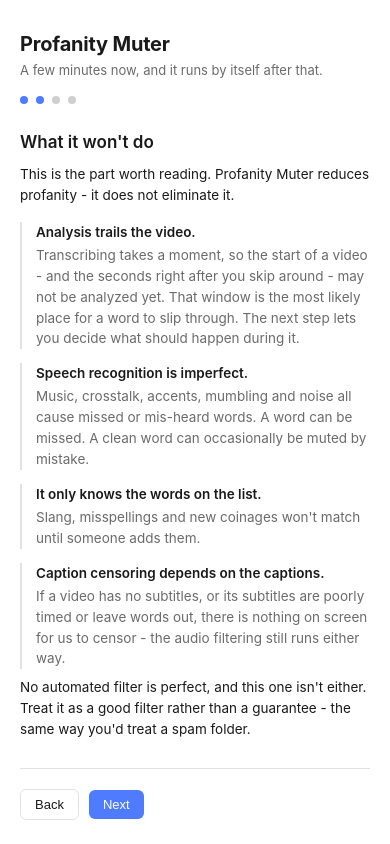
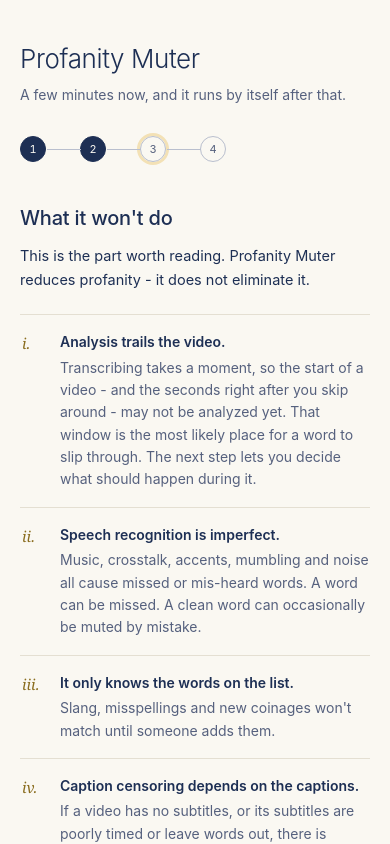
Before and after one commit to profanity-muter/profanity-muter, a website with bundled scripts: page extension/onboarding/onboarding.html in a window 390 px wide. Both pictures are taken after a click on the button "Next". Shown: the top 844 px of the page. Built offline with nearby package versions, Linux system fonts and the light colour scheme; some packages are replaced by stand-ins of ours.

Commit message:
onboarding: image-free navy/gold identity restyle; limits list gains livestream/off-platform and breakage notes

```diff
--- a/extension/onboarding/onboarding.css
+++ b/extension/onboarding/onboarding.css
@@ -1,75 +1,146 @@
 /* onboarding/onboarding.css
-   Loaded AFTER popup/popup.css, which supplies every design token and
-   every control style (switches, radios, buttons, inputs, hints). This
-   file does exactly two things: undo the popup's fixed 320px body width,
-   and lay out a full page. Anything that styles a CONTROL belongs in
-   popup.css so both surfaces get it.
+   Loaded AFTER popup/popup.css, which supplies control behavior styles.
+   This file is the shared FULL-PAGE SHELL for every extension page
+   (report/report.html loads it too) and carries the extension-page
+   visual identity: ink-on-paper, navy #1d2f54 and gold #e8c46c drawn
+   directly from the product mark. Image-free by design; the craft is
+   type, rhythm, and restraint.
 
-   Despite the name, this is the shared FULL-PAGE SHELL for every
-   extension page, not just onboarding - report/report.html loads it too
-   and uses the same .ob-page / .ob-field / .ob-ack scaffolding. Kept
-   under this name rather than renamed to avoid churning a working file
-   for cosmetics; if a third page appears, rename it then. */
+   Contract kept from the previous version: every class the pages and
+   the verify harness rely on (.ob-page, .ob-field, .ob-ack, .ob-dots,
+   .pm-hidden and all control classes) keeps its name and behavior;
+   only presentation changed. */
+
+:root {
+  --ink: #1d2f54;
+  --ink-60: #56617e;
+  --ink-30: #b9bfce;
+  --gold: #e8c46c;
+  --gold-deep: #8a6d1f;
+  --paper: #faf8f2;
+  --paper-raised: #ffffff;
+  --hairline: #e4dfd2;
+}
+
+[data-theme="dark"] {
+  --ink: #eae6da;
+  --ink-60: #a8a99f;
+  --ink-30: #4d5468;
+  --gold: #e8c46c;
+  --gold-deep: #e8c46c;
+  --paper: #16223d;
+  --paper-raised: #1d2f54;
+  --hairline: #2b3a5e;
+}
 
 body {
-  /* popup.css pins this to the popup's 320px. */
   width: auto;
   min-height: 100vh;
-  padding: 32px 20px 64px;
+  padding: 0;
+  background: var(--paper);
+  color: var(--ink);
+  font-family: -apple-system, BlinkMacSystemFont, "Segoe UI", sans-serif;
+  -webkit-font-smoothing: antialiased;
 }
 
 .ob-page {
-  max-width: 620px;
+  max-width: 560px;
   margin: 0 auto;
+  padding: 72px 28px 88px;
 }
 
+/* ---- Header: mark, quiet wordmark, progress rail -------------------- */
+
 .ob-header {
-  margin-bottom: 28px;
+  margin-bottom: 44px;
 }
 
 .ob-title {
   margin: 0;
+  font-size: 32px;
+  font-weight: 350;
+  letter-spacing: -0.015em;
+  line-height: 1.15;
+}
+
+.ob-subtitle {
+  margin: 10px 0 0;
+  font-size: 14px;
+  line-height: 1.6;
+  color: var(--ink-60);
+  max-width: 46ch;
+}
+
+/* Progress: a hairline rail with numbered stations. Same four .ob-dot
+   elements; numerals come from a CSS counter so the markup is unchanged. */
+.ob-dots {
+  display: flex;
+  align-items: center;
+  gap: 0;
+  margin-top: 30px;
+  counter-reset: station;
+}
+
+.ob-dot {
+  counter-increment: station;
+  width: 26px;
+  height: 26px;
+  border-radius: 50%;
+  background: none;
+  border: 1px solid var(--ink-30);
+  color: var(--ink-60);
+  display: flex;
+  align-items: center;
+  justify-content: center;
+  font-size: 11px;
+  font-variant-numeric: tabular-nums;
+  transition: border-color 150ms ease, color 150ms ease, background 150ms ease;
+}
+
+.ob-dot::before {
+  content: counter(station);
+}
+
+.ob-dot + .ob-dot {
+  margin-left: 34px;
+  position: relative;
+}
+
+.ob-dot + .ob-dot::after {
+  content: "";
+  position: absolute;
+  right: 100%;
+  top: 50%;
+  width: 34px;
+  height: 1px;
+  background: var(--ink-30);
+}
+
+.ob-dot--done {
+  background: var(--ink);
+  border-color: var(--ink);
+  color: var(--paper);
+}
+
+.ob-dot--done:last-of-type,
+.ob-dot--done + .ob-dot:not(.ob-dot--done) {
+  box-shadow: 0 0 0 3px color-mix(in srgb, var(--gold) 45%, transparent);
+}
+
+/* ---- Step body ------------------------------------------------------ */
+
+.ob-step-title {
+  margin: 0 0 14px;
   font-size: 20px;
-  font-weight: 650;
+  font-weight: 550;
   letter-spacing: -0.01em;
 }
 
-.ob-subtitle {
-  margin: 6px 0 0;
-  font-size: 13px;
-  color: var(--pm-muted);
-}
-
-/* Progress dots. Filled = done or current, hollow = ahead. */
-.ob-dots {
-  display: flex;
-  gap: 8px;
-  margin-top: 18px;
-}
-
-.ob-dot {
-  width: 8px;
-  height: 8px;
-  border-radius: 50%;
-  background: var(--pm-track-off);
-  transition: background 120ms ease;
-}
-
-.ob-dot--done {
-  background: var(--pm-accent);
-}
-
-.ob-step-title {
-  margin: 0 0 12px;
-  font-size: 17px;
-  font-weight: 620;
-}
-
 .ob-lede {
-  margin: 0 0 16px;
-  font-size: 13.5px;
-  line-height: 1.55;
-  color: var(--pm-fg);
+  margin: 0 0 22px;
+  font-size: 14.5px;
+  line-height: 1.65;
+  max-width: 50ch;
 }
 
 .ob-list {
@@ -78,39 +149,100 @@ body {
   list-style: none;
   display: flex;
   flex-direction: column;
-  gap: 14px;
+  gap: 0;
+  counter-reset: point;
 }
 
 .ob-list li {
-  font-size: 13.5px;
-  line-height: 1.55;
-  color: var(--pm-muted);
-  padding-left: 14px;
-  border-left: 2px solid var(--pm-border);
+  counter-increment: point;
+  font-size: 14px;
+  line-height: 1.6;
+  color: var(--ink-60);
+  padding: 16px 0 16px 40px;
+  border-top: 1px solid var(--hairline);
+  position: relative;
+}
+
+.ob-list li:last-child {
+  border-bottom: 1px solid var(--hairline);
+}
+
+.ob-list li::before {
+  content: counter(point, lower-roman) ".";
+  position: absolute;
+  left: 2px;
+  top: 16px;
+  font-style: italic;
+  font-family: Georgia, "Times New Roman", serif;
+  font-size: 15px;
+  color: var(--gold-deep);
+  min-width: 28px;
 }
 
 .ob-list strong {
-  color: var(--pm-fg);
-  font-weight: 600;
+  color: var(--ink);
+  font-weight: 570;
   display: block;
-  margin-bottom: 2px;
+  margin-bottom: 3px;
 }
 
-/* One settings block on the setup step. */
+/* ---- Settings blocks ------------------------------------------------ */
+
 .ob-field {
-  padding: 18px 0;
-  border-top: 1px solid var(--pm-border);
+  padding: 22px 0;
+  border-top: 1px solid var(--hairline);
   display: flex;
   flex-direction: column;
   gap: 10px;
 }
 
+.ob-field .pm-label {
+  font-size: 12px;
+  font-weight: 600;
+  letter-spacing: 0.1em;
+  text-transform: uppercase;
+  color: var(--ink-60);
+}
+
 .ob-field .pm-hint {
   margin: 0;
+  color: var(--ink-60);
+  font-size: 13px;
+  line-height: 1.6;
 }
 
 .ob-field .pm-button {
   align-self: flex-start;
+}
+
+/* Radios: full-width quiet rows; selection is an ink ring, the current
+   choice's title carries a small gold tick drawn with a border, not an
+   icon font. */
+.pm-radio-group--stacked .pm-radio-label--stacked {
+  border: 1px solid var(--hairline);
+  border-radius: 6px;
+  padding: 14px 16px;
+  background: var(--paper-raised);
+  transition: border-color 120ms ease;
+}
+
+.pm-radio-group--stacked .pm-radio-label--stacked:hover {
+  border-color: var(--ink-30);
+}
+
+.pm-radio-group--stacked .pm-radio-label--stacked:has(input:checked) {
+  border-color: var(--ink);
+  box-shadow: inset 3px 0 0 var(--gold);
+}
+
+.pm-radio-title {
+  font-weight: 570;
+  color: var(--ink);
+}
+
+.pm-radio-desc {
+  color: var(--ink-60);
+  line-height: 1.55;
 }
 
 .ob-locked,
@@ -121,9 +253,10 @@ body {
 }
 
 .ob-locked {
-  padding: 12px;
-  border: 1px solid var(--pm-border);
-  border-radius: 8px;
+  padding: 14px 16px;
+  border: 1px solid var(--hairline);
+  border-radius: 6px;
+  background: var(--paper-raised);
   margin-bottom: 4px;
 }
 
@@ -132,47 +265,91 @@ body {
   align-self: flex-start;
 }
 
-/* The acknowledgment gate. Given real weight on the page - it is the one
-   thing on this screen, and it is a decision, not a formality. */
+/* ---- The acknowledgment gate ---------------------------------------
+   Inverse panel: the one signed decision on the page reads as a
+   document, ink field with paper text, gold rule above. */
 .ob-ack {
   display: flex;
-  gap: 12px;
+  gap: 14px;
   align-items: flex-start;
-  padding: 16px;
-  border: 1px solid var(--pm-border);
-  border-radius: 10px;
-  font-size: 13.5px;
-  line-height: 1.55;
+  padding: 22px 24px;
+  border: none;
+  border-top: 2px solid var(--gold);
+  border-radius: 4px;
+  background: var(--ink);
+  color: var(--paper);
+  font-size: 14px;
+  line-height: 1.65;
   cursor: pointer;
 }
 
+[data-theme="dark"] .ob-ack {
+  background: var(--paper-raised);
+  color: var(--ink);
+}
+
 .ob-ack input {
-  margin: 2px 0 0;
-  width: 16px;
-  height: 16px;
+  margin: 3px 0 0;
+  width: 17px;
+  height: 17px;
   flex: 0 0 auto;
-  accent-color: var(--pm-accent);
+  accent-color: var(--gold);
 }
+
+/* ---- Navigation ----------------------------------------------------- */
 
 .ob-nav {
   display: flex;
   align-items: center;
-  gap: 10px;
-  margin-top: 28px;
-  padding-top: 20px;
-  border-top: 1px solid var(--pm-border);
+  gap: 12px;
+  margin-top: 36px;
+  padding-top: 24px;
+  border-top: 1px solid var(--hairline);
 }
 
-/* ---- Report a problem page (report/report.html) --------------------------
-   That page reuses this file as the shared extension-page shell (body
-   width, .ob-page, .ob-field, .ob-ack); only what is specific to it lives
-   below. */
+.ob-nav .pm-button {
+  background: var(--ink);
+  color: var(--paper);
+  border: none;
+  border-radius: 4px;
+  padding: 11px 26px;
+  font-size: 14px;
+  font-weight: 550;
+  letter-spacing: 0.01em;
+}
+
+.ob-nav .pm-button:hover {
+  background: color-mix(in srgb, var(--ink) 88%, var(--gold));
+}
+
+.ob-nav .pm-button--secondary {
+  background: none;
+  color: var(--ink-60);
+  border: none;
+  padding: 11px 10px;
+}
+
+.ob-nav .pm-button--secondary:hover {
+  color: var(--ink);
+  background: none;
+}
+
+.pm-button:focus-visible,
+.pm-link-button:focus-visible,
+.ob-ack input:focus-visible,
+input:focus-visible {
+  outline: 2px solid var(--gold-deep);
+  outline-offset: 2px;
+}
+
+/* ---- Report a problem page ------------------------------------------ */
+
 .rp-consent-detail {
   display: block;
   margin-top: 4px;
   font-size: 12.5px;
-  line-height: 1.5;
-  color: var(--pm-muted);
+  line-height: 1.55;
+  color: var(--ink-60);
 }
 
 .rp-actions {
@@ -186,9 +363,10 @@ body {
   flex-direction: column;
   align-items: flex-start;
   gap: 8px;
-  padding: 12px;
-  border: 1px solid var(--pm-border);
-  border-radius: 8px;
+  padding: 14px 16px;
+  border: 1px solid var(--hairline);
+  border-radius: 6px;
+  background: var(--paper-raised);
 }
 
 .rp-done .pm-hint {
@@ -198,4 +376,14 @@ body {
 .rp-email {
   font-family: ui-monospace, SFMono-Regular, Menlo, Consolas, monospace;
   font-size: 12px;
+  color: var(--gold-deep);
 }
+
+@media (max-width: 480px) {
+  .ob-page {
+    padding: 44px 20px 64px;
+  }
+  .ob-title {
+    font-size: 26px;
+  }
+}
--- a/extension/onboarding/onboarding.html
+++ b/extension/onboarding/onboarding.html
@@ -90,6 +90,19 @@
           If a video has no subtitles, or its subtitles are poorly timed or
           leave words out, there is nothing on screen for us to censor -
           the audio filtering still runs either way.
+        </li>
+        <li>
+          <strong>Regular YouTube videos only.</strong>
+          Livestreams and premieres aren't supported, and nothing outside
+          youtube.com is filtered - other sites and apps play exactly as
+          they always have.
+        </li>
+        <li>
+          <strong>YouTube changes can break it.</strong>
+          The filter depends on how YouTube's player works today. When
+          YouTube changes something, filtering can stop until we ship a
+          fix. If that happens, the extension will tell you rather than
+          stay quiet about it.
         </li>
       </ul>
       <p class="ob-lede">
```
